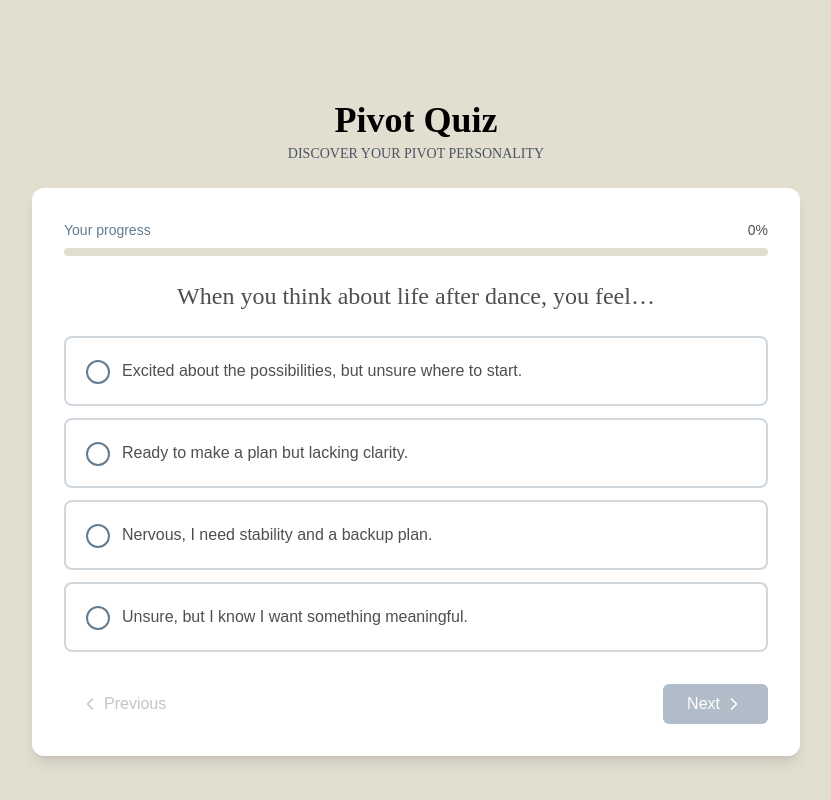
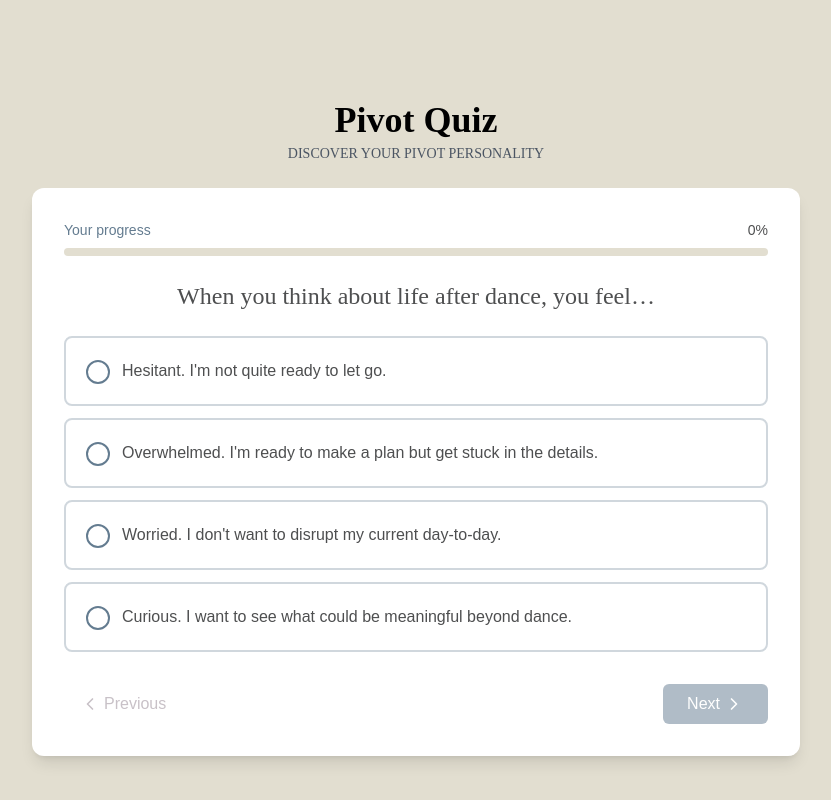
Before and after one commit to IsaacCavallaro/pivot-for-dancers, a React (Create React App) app: page / in a window 1280 px wide. Shown: the part 1722-2522 px from the top of the page, without its empty margins (224-1055 px from the left). Built offline with nearby package versions, Linux system fonts and the light colour scheme; no server answers; a web font is replaced by a local one.

Commit message:
Update quiz questions

```diff
--- a/src/components/Quiz.tsx
+++ b/src/components/Quiz.tsx
@@ -156,12 +156,10 @@ const Quiz: React.FC = () => {
                                 <h3 className="font-merriweather text-xl text-dark-gray mb-4">What This Means For Your Transition</h3>
                                 <div className="space-y-4 font-montserrat text-light-gray">
                                     <p>
-                                        Based on your answers, we've identified key strengths and potential challenges for your career transition.
-                                        Your personality type gives you unique advantages in navigating this change.
+                                        Based on your answers, we've identified key strengths and challenges that could come up during your transition.
                                     </p>
                                     <p>
-                                        We've sent a detailed breakdown to your email with personalized recommendations and resources tailored to
-                                        your pivot personality.
+                                        We've sent a detailed breakdown to your email with unique career change recommendations to suit your pivot personality.
                                     </p>
                                 </div>
                             </div>
@@ -188,73 +186,73 @@ const Quiz: React.FC = () => {
             id: 1,
             question: "When you think about life after dance, you feel…",
             options: [
-                { id: "A", text: "Excited about the possibilities, but unsure where to start." },
-                { id: "B", text: "Ready to make a plan but lacking clarity." },
-                { id: "C", text: "Nervous, I need stability and a backup plan." },
-                { id: "D", text: "Unsure, but I know I want something meaningful." },
+                { id: "A", text: "Hesitant. I'm not quite ready to let go." },
+                { id: "B", text: "Overwhelmed. I'm ready to make a plan but get stuck in the details." },
+                { id: "C", text: "Worried. I don't want to disrupt my current day-to-day." },
+                { id: "D", text: "Curious. I want to see what could be meaningful beyond dance." },
             ],
         },
         {
             id: 2,
             question: "How do you usually approach big changes?",
             options: [
-                { id: "A", text: "I follow my inspiration and figure it out as I go." },
-                { id: "B", text: "I do research, talk to people, and create a timeline." },
-                { id: "C", text: "I procrastinate, then usually make the safest choice." },
-                { id: "D", text: "I reflect deeply. I need to feel aligned before I act." },
+                { id: "A", text: "I avoid them until I absolutely have to do something." },
+                { id: "B", text: "I research everything and make a detailed plan." },
+                { id: "C", text: "I take small, low-risk steps that won't shake things up too much." },
+                { id: "D", text: "I ask deep questions and align with my feelings before deciding." },
             ],
         },
         {
             id: 3,
-            question: "What best describes your current dance career?",
+            question: "What best describes where you are now?",
             options: [
-                { id: "A", text: "I'm still performing, but thinking ahead." },
-                { id: "B", text: "I'm teaching and dabbling in a few dance projects." },
-                { id: "C", text: "I've slowed down or stopped, but don't have a clear path yet." },
-                { id: "D", text: "I've stepped back and I'm searching for a calling or purpose." },
+                { id: "A", text: "I haven't thought much about what's next after dance." },
+                { id: "B", text: "I'm ready to start thinking ahead and making a plan." },
+                { id: "C", text: "I want more stability but struggle to step into the unknown." },
+                { id: "D", text: "I'm searching for a new calling or purpose beyond dance." },
             ],
         },
         {
             id: 4,
             question: "What's your biggest fear about pivoting?",
             options: [
-                { id: "A", text: "Losing my identity as a dancer" },
-                { id: "B", text: "Making the wrong decision and wasting time" },
-                { id: "C", text: "Not having financial security or support" },
-                { id: "D", text: "Ending up in a job that feels meaningless" },
+                { id: "A", text: "Losing my identity as a dancer." },
+                { id: "B", text: "Making the wrong decision and wasting time." },
+                { id: "C", text: "Not having a secure or reliable next step." },
+                { id: "D", text: "Ending up in a job that feels meaningless." },
             ],
         },
         {
             id: 5,
             question: "What motivates you most?",
             options: [
-                { id: "A", text: "Freedom and creativity" },
-                { id: "B", text: "Accomplishing a clear goal" },
-                { id: "C", text: "Feeling safe and stable" },
-                { id: "D", text: "Purpose and personal growth" },
+                { id: "A", text: "Living the dream." },
+                { id: "B", text: "Accomplishing a clear goal." },
+                { id: "C", text: "Building something dependable and sustainable." },
+                { id: "D", text: "Finding purpose, connection, and meaning." },
             ],
         },
         {
             id: 6,
             question: "How do you feel about exploring other careers?",
             options: [
-                { id: "A", text: "I'm curious and open." },
+                { id: "A", text: "I know I'll need to someday… but I'm avoiding it." },
                 { id: "B", text: "I want structure and clear steps." },
-                { id: "C", text: "I'm hesitant, but I know I need to think about it." },
-                { id: "D", text: "I'm searching for something that feels right, but it's hard to define." },
+                { id: "C", text: "I'll try something if I feel it makes sense." },
+                { id: "D", text: "I'm searching for something that feels *right,* but it's hard to define." },
             ],
         },
         {
             id: 7,
             question: "What kind of support would feel most helpful right now?",
             options: [
-                { id: "A", text: "Inspiration and new ideas" },
-                { id: "B", text: "A clear plan or framework" },
-                { id: "C", text: "Someone to reassure me and guide me" },
-                { id: "D", text: "Space to reflect and talk things through" },
+                { id: "A", text: "Reassurance that I'm not alone." },
+                { id: "B", text: "A clear plan or framework." },
+                { id: "C", text: "Someone to guide me on a safe and smart path." },
+                { id: "D", text: "Space to reflect and understand what's meaningful to me." },
             ],
         },
-    ]
+    ];
 
     // Define personality types and their group IDs
     const personalityTypes = {
@@ -262,25 +260,25 @@ const Quiz: React.FC = () => {
             type: "The Dreamer",
             groupId: "bD6Xqy",
             description:
-                "You're creative, intuitive, and drawn to possibilities. You thrive on inspiration and prefer to follow your passion rather than rigid plans.",
+                "Thinking about life after dance feels like betraying a part of yourself. Deep down, you're hesitant to fully explore the future because naming a “Plan B” feels like giving up.",
         },
         B: {
             type: "The Perfectionist",
             groupId: "eE1YqY",
             description:
-                "You're organized, detail-oriented, and methodical. You prefer clear steps and frameworks to guide your transition journey.",
+                "You love a solid plan. The idea of winging it? No, thank you. You want clarity, options, and a reliable timeline so you can move forward with confidence.",
         },
         C: {
             type: "The Realist",
             groupId: "dGz1RL",
             description:
-                "You're practical, cautious, and value stability. You need reassurance and concrete options before making big changes.",
+                "You're thoughtful, careful, and you value real-world stability. You're not here to take huge leaps. You want to build something stable and real.",
         },
         D: {
             type: "The Seeker",
             groupId: "dL0jZX",
             description:
-                "You're reflective, purpose-driven, and searching for meaning. You need alignment with your values in any new path.",
+                "For you, it's not about a paycheck... you're pivoting for purpose. You crave connection, impact, and alignment. ",
         },
     }
 
```
